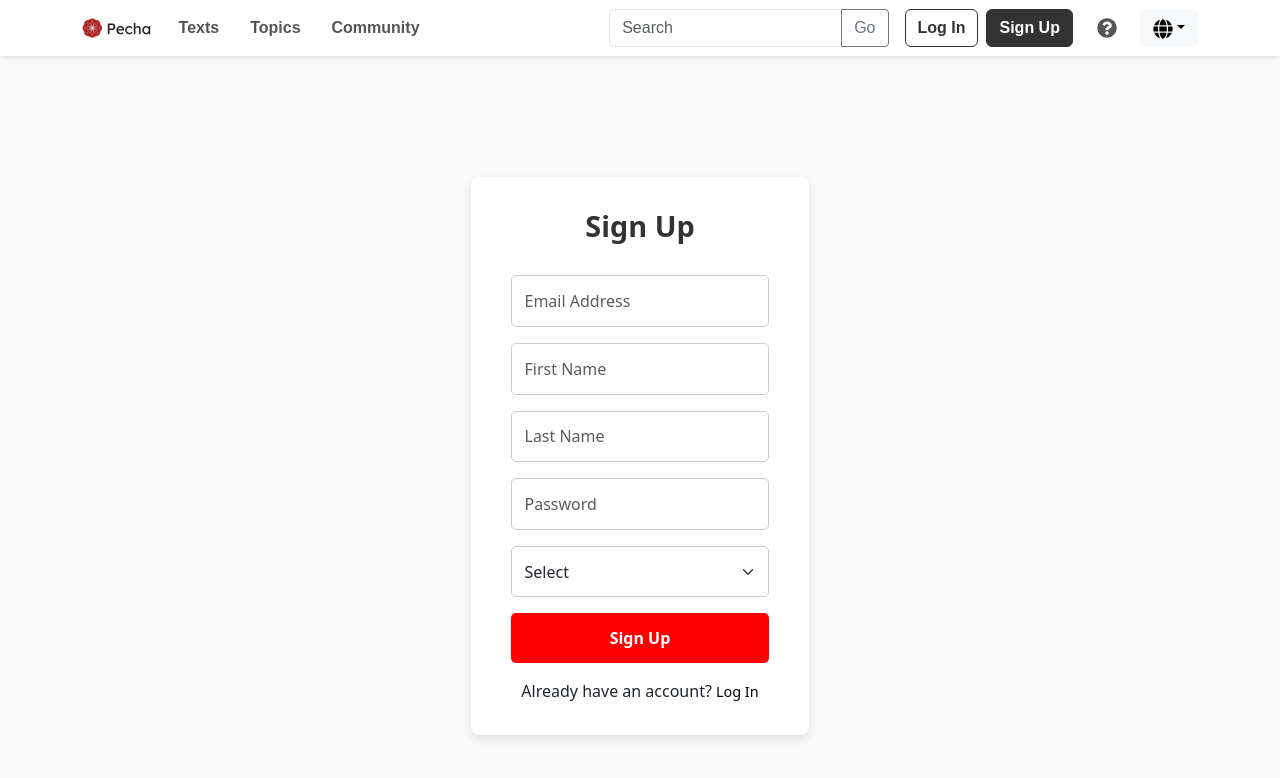
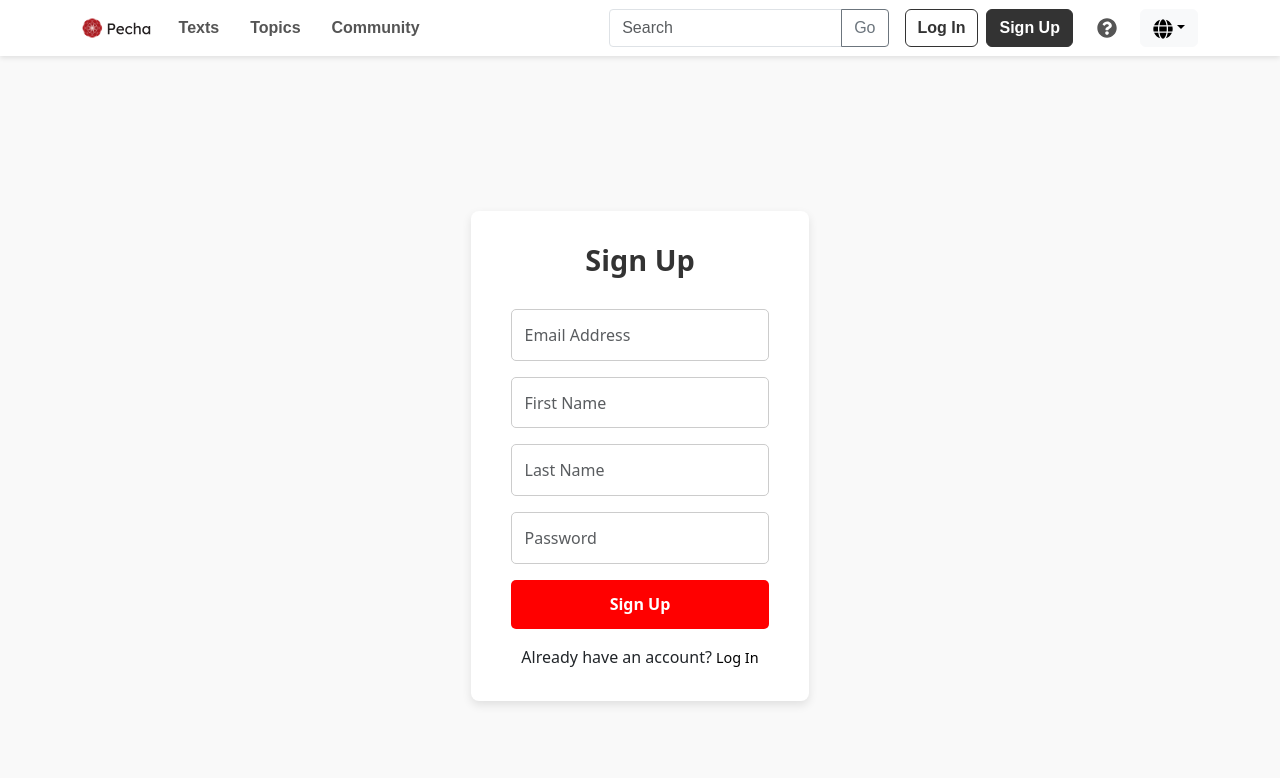
Before and after one commit to OpenPecha/app-pecha-frontend, a React (Vite) app: page /register in a window 1280 px wide. Shown: the top 778 px of the page. Built offline with nearby package versions, Linux system fonts and the light colour scheme.

Commit message:
feat: registration

```diff
--- a/src/components/user-registration/UserRegistration.jsx
+++ b/src/components/user-registration/UserRegistration.jsx
@@ -1,5 +1,5 @@
 import React, { useState } from "react";
-import { Container, Row, Col, Form, Button } from "react-bootstrap";
+import { Button, Col, Container, Form, Row } from "react-bootstrap";
 import { Link } from "react-router-dom";
 import { useTranslation } from "react-i18next";
 import "./UserRegistration.scss";
@@ -12,7 +12,6 @@ const UserRegistration = () => {
     const [firstName, setFirstName] = useState("");
     const [lastName, setLastName] = useState("");
     const [password, setPassword] = useState("");
-  const [userType, setUserType] = useState("Select");
     const [errors, setErrors] = useState({});
 
     const registerMutation = useMutation(
@@ -64,11 +63,6 @@ const UserRegistration = () => {
         } else if (!validatePassword(password)) {
             validationErrors.password = t("invalidPassword");
         }
-
-    if (userType === "Select") {
-      validationErrors.userType = t("required");
-    }
-
         return validationErrors;
     };
 
@@ -82,10 +76,9 @@ const UserRegistration = () => {
             setErrors({});
             registerMutation.mutate({
                 email,
-        firstName,
-        lastName,
+                "firstname": firstName,
+                "lastname": lastName,
                 password,
-        userType,
             });
         }
     };
@@ -96,95 +89,76 @@ const UserRegistration = () => {
             className="register-container d-flex align-items-center justify-content-center"
         >
             <Row>
-        <Col xs={12} md={18} lg={25} className="register-box">
+                <Col xs={ 12 } md={ 18 } lg={ 25 } className="register-box">
                     <h2 className="text-center register-title" data-testid="signup-title">
-            {t("signup")}
+                        { t("signup") }
                     </h2>
 
-          <Form onSubmit={registerUser} role="form">
+                    <Form onSubmit={ registerUser } role="form">
                         <Form.Group className="mb-3" controlId="formEmail">
                             <Form.Control
                                 type="email"
-                placeholder={t("emailAddress")}
+                                placeholder={ t("emailAddress") }
                                 className="form-input"
-                value={email}
-                onChange={(e) => setEmail(e.target.value)}
-                isInvalid={!!errors.email}
+                                value={ email }
+                                onChange={ (e) => setEmail(e.target.value) }
+                                isInvalid={ !!errors.email }
                             />
                             <Form.Control.Feedback type="invalid">
-                {errors.email}
+                                { errors.email }
                             </Form.Control.Feedback>
                         </Form.Group>
 
                         <Form.Group className="mb-3" controlId="formFirstName">
                             <Form.Control
                                 type="text"
-                placeholder={t("firstName")}
+                                placeholder={ t("firstName") }
                                 className="form-input"
-                value={firstName}
-                onChange={(e) => setFirstName(e.target.value)}
-                isInvalid={!!errors.firstName}
+                                value={ firstName }
+                                onChange={ (e) => setFirstName(e.target.value) }
+                                isInvalid={ !!errors.firstName }
                             />
                             <Form.Control.Feedback type="invalid">
-                {errors.firstName}
+                                { errors.firstName }
                             </Form.Control.Feedback>
                         </Form.Group>
 
                         <Form.Group className="mb-3" controlId="formLastName">
                             <Form.Control
                                 type="text"
-                placeholder={t("lastName")}
+                                placeholder={ t("lastName") }
                                 className="form-input"
-                value={lastName}
-                onChange={(e) => setLastName(e.target.value)}
-                isInvalid={!!errors.lastName}
+                                value={ lastName }
+                                onChange={ (e) => setLastName(e.target.value) }
+                                isInvalid={ !!errors.lastName }
                             />
                             <Form.Control.Feedback type="invalid">
-                {errors.lastName}
+                                { errors.lastName }
                             </Form.Control.Feedback>
                         </Form.Group>
 
                         <Form.Group className="mb-3" controlId="formPassword">
                             <Form.Control
                                 type="password"
-                placeholder={t("password")}
+                                placeholder={ t("password") }
                                 className="form-input"
-                value={password}
-                onChange={(e) => setPassword(e.target.value)}
-                isInvalid={!!errors.password}
+                                value={ password }
+                                onChange={ (e) => setPassword(e.target.value) }
+                                isInvalid={ !!errors.password }
                             />
                             <Form.Control.Feedback type="invalid">
-                {errors.password}
-              </Form.Control.Feedback>
-            </Form.Group>
-
-            <Form.Group className="mb-3" controlId="formUserType">
-              <Form.Select
-                className="form-input"
-                value={userType}
-                onChange={(e) => setUserType(e.target.value)}
-                isInvalid={!!errors.userType}
-              >
-                <option>{t("select")}</option>
-                <option>{t("monastic")}</option>
-                <option>{t("teacher")}</option>
-                <option>{t("student")}</option>
-                <option>{t("educated")}</option>
-                <option>{t("regularUser")}</option>
-              </Form.Select>
-              <Form.Control.Feedback type="invalid">
-                {errors.userType}
+                                { errors.password }
                             </Form.Control.Feedback>
                         </Form.Group>
 
                         <Button type="submit" className="register-button w-100">
-              {t("signup")}
+                            { t("signup") }
                         </Button>
 
                         <div className="register-links text-center mt-3">
-              <span>{t("alreadyHaveAccount")} </span>
+                            <span>{ t("alreadyHaveAccount") } </span>
                             <Link to="/login" className="login-link">
-                {t("login")}
+                                { t("login") }
                             </Link>
                         </div>
                     </Form>
--- a/vite.config.js
+++ b/vite.config.js
@@ -14,7 +14,7 @@ export default defineConfig(({ mode }) => {
           target: env.VITE_REACT_APP_BASE_URL,
           changeOrigin: true,
           headers: true,
-          rewrite: (path) => path.replace(/^\/api/, "/api/v1"),
+          secure: false
         },
       },
     },
```
Also changed, not shown: 1 other file (tests, documents, lock files or other folders). Lines whose indentation alone changed are shown as unchanged.
